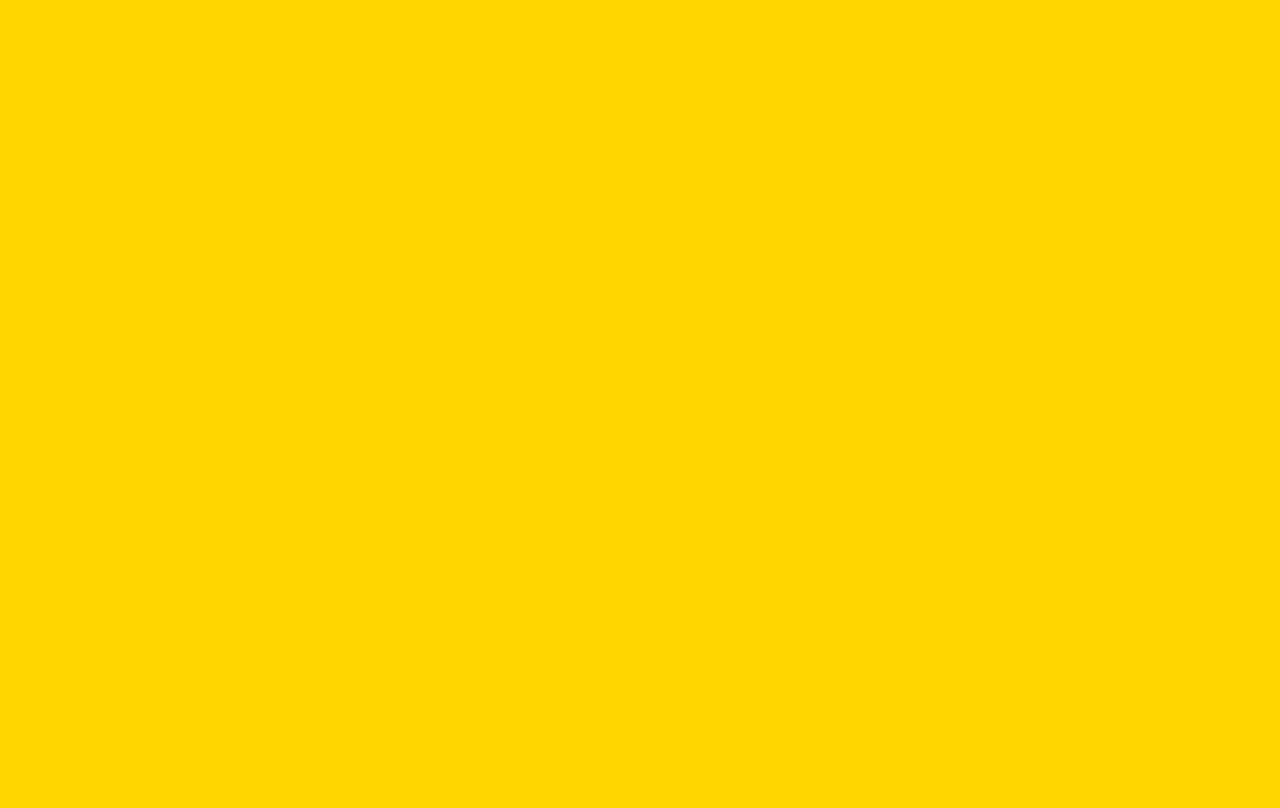
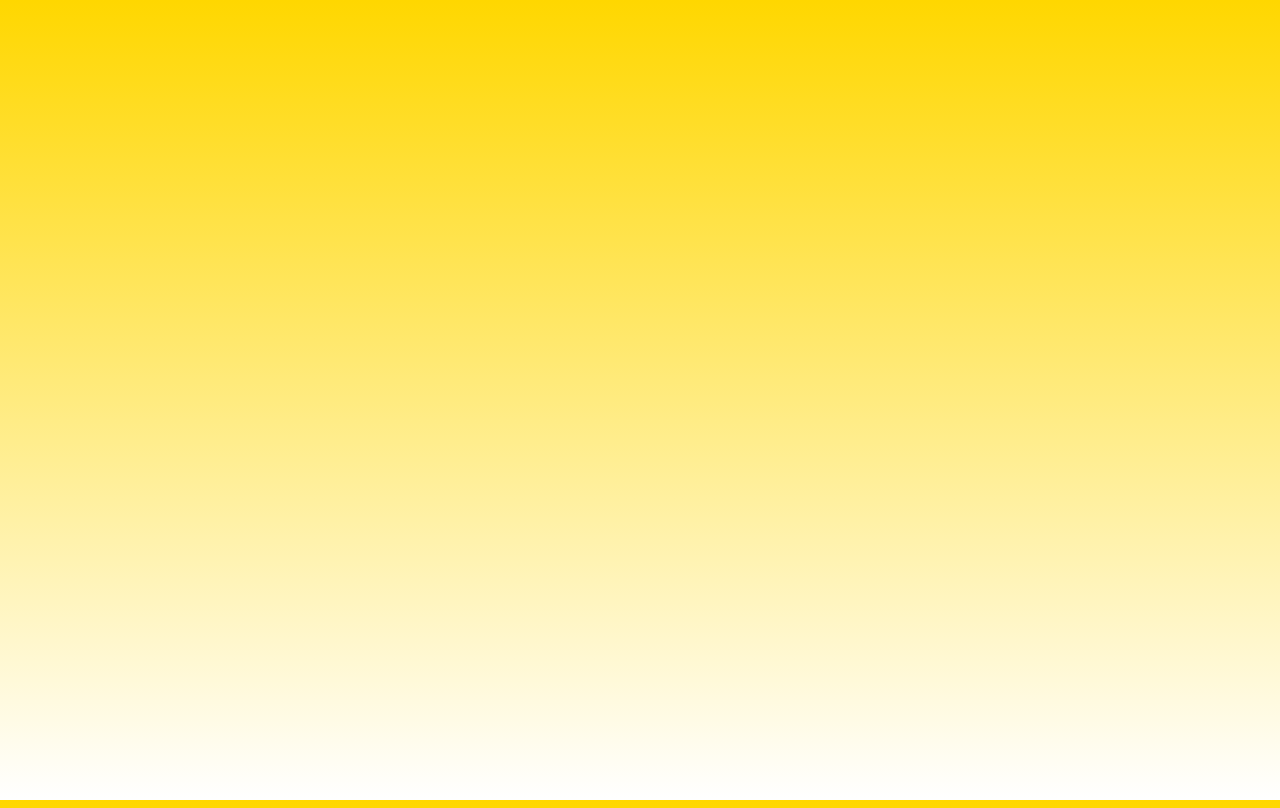
Before and after one commit to rubsdara12/Clase12, a plain HTML site: page index.html in a window 1280 px wide. Drawn offline with Linux system fonts and the light colour scheme.

Commit message:
se crear el color degradado gold-white

```diff
--- a/Css/estilos.css
+++ b/Css/estilos.css
@@ -1,3 +1,7 @@
+html,body{
+    height: 100%;
+}
+
 body{
-    background: gold;
+    background: linear-gradient(gold, white);
 }
```
